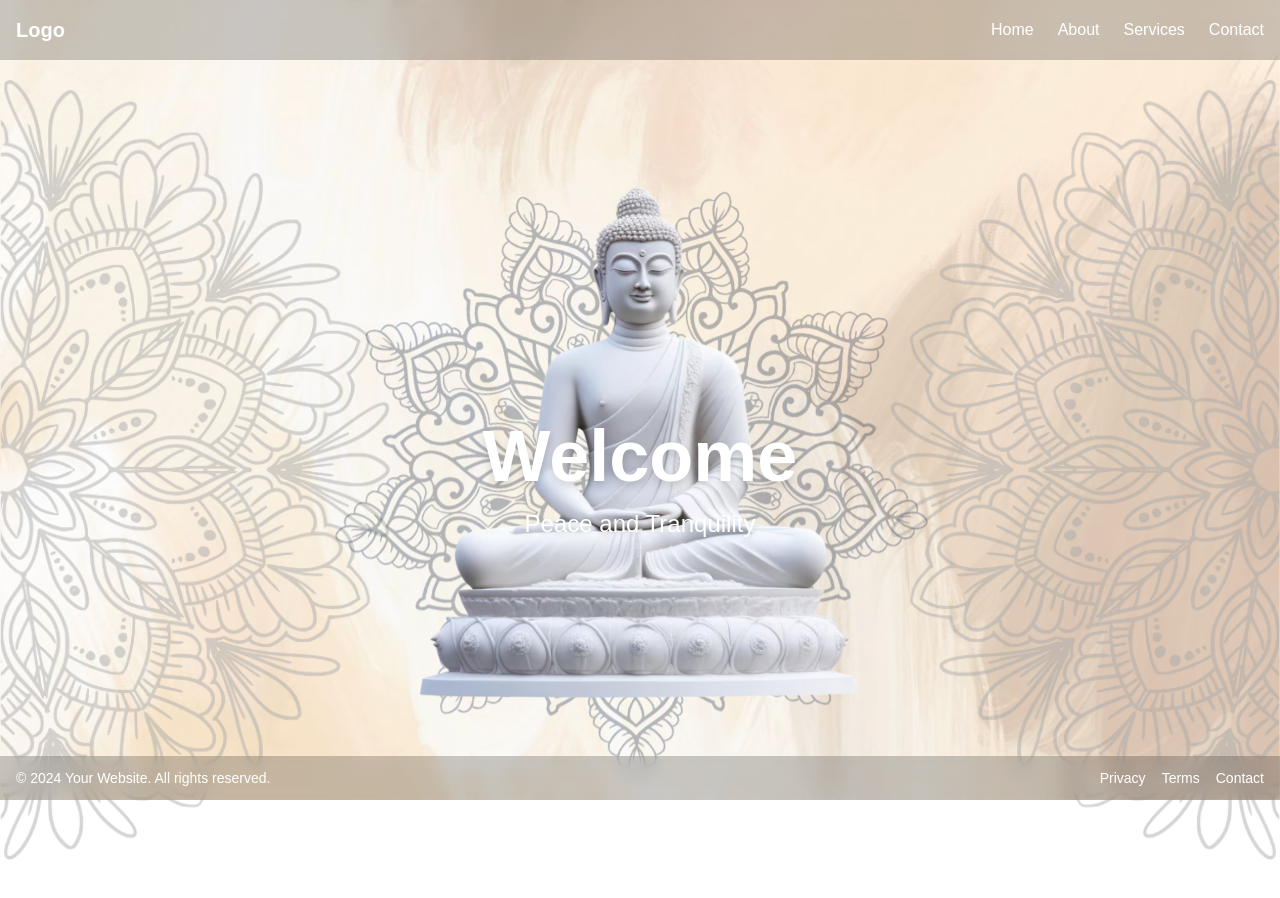
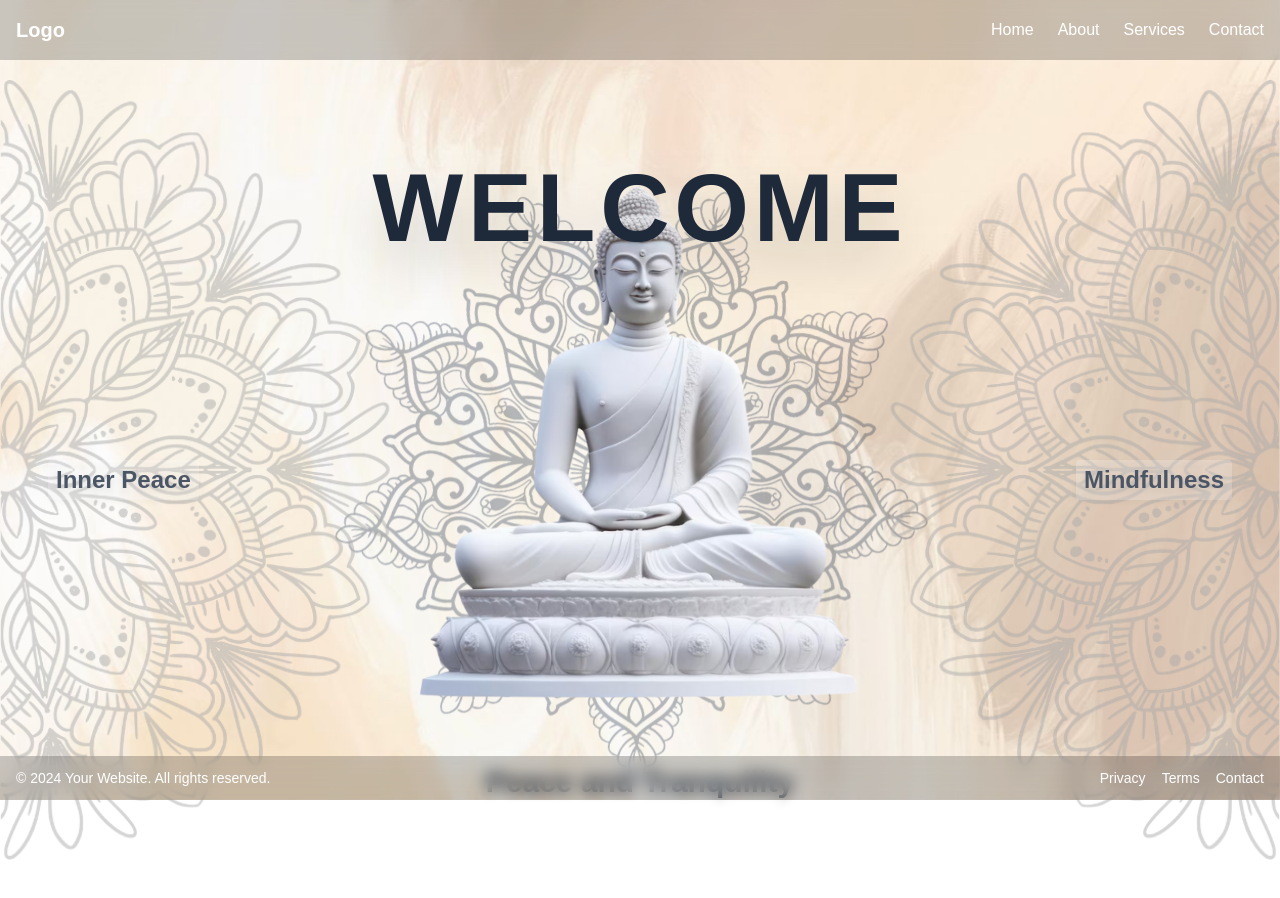
Before and after one commit to sayaji-jay/PMST-webiste, a Next.js app: page / in a window 1280 px wide. Shown: the top 898 px of the page. Built offline with nearby package versions, Linux system fonts and the light colour scheme.

Commit message:
Refactor Hero component layout to enhance background structure and improve text positioning for better visual hierarchy

```diff
--- a/app/components/Hero.js
+++ b/app/components/Hero.js
@@ -3,8 +3,10 @@ import Image from "next/image";
 export default function Hero() {
   return (
     <div className="relative min-h-screen flex items-center justify-center overflow-hidden">
+      {/* Background Layer with Side Images and Mandala */}
+      <div className="absolute inset-0 z-0">
         {/* Center Mandala behind Buddha */}
-      <div className="absolute inset-0 z-10 flex items-center justify-center">
+        <div className="absolute inset-0 flex items-center justify-center">
           <div className="w-72 h-72 sm:w-80 sm:h-80 md:w-[500px] md:h-[500px] lg:w-[600px] lg:h-[600px] relative opacity-30">
             <Image
               src="/mandala.png"
@@ -17,38 +19,37 @@ export default function Hero() {
           </div>
         </div>
 
-      {/* Left Side Image with Blue Tint */}
-      <div className="absolute left-0 top-0 z-0 hidden md:block">
+        {/* Left Side Image */}
+        <div className="absolute left-0 top-0 hidden md:block">
           <div className="w-[300px] h-[400px] lg:w-[500px] lg:h-[600px] relative">
-          <div className="absolute inset-0 rounded-lg z-10" />
             <Image
               src="/bg-oneside.png"
               alt="Left Side BG"
               width={400}
               height={600}
-            className="object-contain relative z-0 opacity-50"
+              className="object-contain opacity-50"
               priority
             />
           </div>
         </div>
 
-      {/* Right Side Image with Blue Tint */}
-      <div className="absolute right-0 top-0 z-0 hidden md:block">
+        {/* Right Side Image */}
+        <div className="absolute right-0 top-0 hidden md:block">
           <div className="w-[300px] h-[400px] lg:w-[500px] lg:h-[600px] relative scale-x-[-1]">
-          <div className="absolute inset-0 rounded-lg z-10" />
             <Image
               src="/bg-oneside.png"
               alt="Right Side BG"
               width={400}
               height={600}
-            className="object-contain relative z-0 opacity-50"
+              className="object-contain opacity-50"
               priority
             />
           </div>
         </div>
+      </div>
 
-      {/* Buddha above Mandala */}
-      <div className="absolute inset-0 z-20 flex items-center justify-center">
+      {/* Buddha Layer */}
+      <div className="absolute inset-0 z-10 flex items-center justify-center">
         <div className="w-64 h-80 sm:w-72 sm:h-96 md:w-96 md:h-[500px] lg:w-[450px] lg:h-[600px] relative">
           <Image
             src="/buddha.png"
@@ -61,13 +62,48 @@ export default function Hero() {
         </div>
       </div>
 
-      {/* Hero Text */}
-      <div className="relative z-30 text-center text-white px-4 mt-6 md:mt-0">
-        <h1 className="text-3xl sm:text-4xl md:text-5xl lg:text-7xl font-bold mb-4 drop-shadow-lg">
-          Welcome
+      {/* Text Above Buddha */}
+      <div className="absolute top-8 sm:top-12 md:top-16 lg:top-20 left-1/2 transform -translate-x-1/2 z-20 text-center px-4">
+        <h1 className="text-3xl xs:text-4xl sm:text-5xl md:text-6xl lg:text-7xl xl:text-8xl font-black text-gray-800 drop-shadow-2xl tracking-wider">
+          WELCOME
         </h1>
-        <p className="text-base sm:text-lg md:text-xl lg:text-2xl drop-shadow-md">
+      </div>
+
+      {/* Text Below Buddha */}
+      <div className="absolute bottom-8 sm:bottom-12 md:bottom-16 lg:bottom-20 left-1/2 transform -translate-x-1/2 z-20 text-center px-4">
+        <p className="text-base xs:text-lg sm:text-xl md:text-2xl lg:text-3xl font-bold text-gray-700 drop-shadow-lg">
           Peace and Tranquility
+        </p>
+      </div>
+
+      {/* Left Side Text - Mobile & Desktop */}
+      <div className="absolute left-2 xs:left-4 sm:left-6 md:left-8 lg:left-12 top-1/2 transform -translate-y-1/2 z-20">
+        <div className="text-gray-600 font-semibold text-sm xs:text-base sm:text-lg md:text-xl lg:text-2xl drop-shadow-md">
+          <p className="bg-white/20 backdrop-blur-sm px-2 py-1 rounded">
+            Inner Peace
+          </p>
+        </div>
+      </div>
+
+      {/* Right Side Text - Mobile & Desktop */}
+      <div className="absolute right-2 xs:right-4 sm:right-6 md:right-8 lg:right-12 top-1/2 transform -translate-y-1/2 z-20">
+        <div className="text-gray-600 font-semibold text-sm xs:text-base sm:text-lg md:text-xl lg:text-2xl drop-shadow-md">
+          <p className="bg-white/20 backdrop-blur-sm px-2 py-1 rounded">
+            Mindfulness
+          </p>
+        </div>
+      </div>
+
+      {/* Mobile Additional Text */}
+      <div className="absolute top-1/3 left-1/2 transform -translate-x-1/2 -translate-y-1/2 z-20 text-center px-4 block md:hidden">
+        <p className="text-xs xs:text-sm sm:text-base font-medium text-gray-600 bg-white/30 backdrop-blur-sm px-3 py-1 rounded-full">
+          Find Your Balance
+        </p>
+      </div>
+
+      <div className="absolute bottom-1/3 left-1/2 transform -translate-x-1/2 translate-y-1/2 z-20 text-center px-4 block md:hidden">
+        <p className="text-xs xs:text-sm sm:text-base font-medium text-gray-600 bg-white/30 backdrop-blur-sm px-3 py-1 rounded-full">
+          Spiritual Journey
         </p>
       </div>
     </div>
```
Lines whose indentation alone changed are shown as unchanged.
